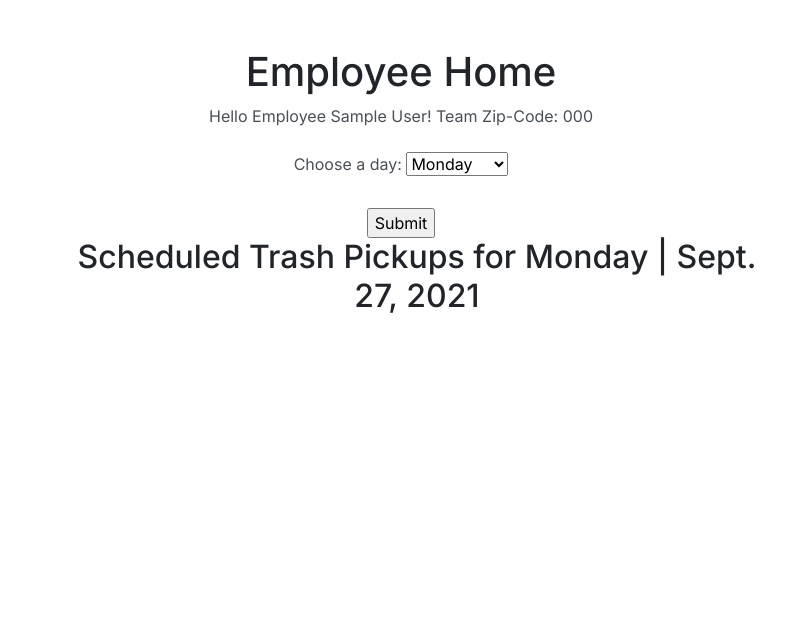
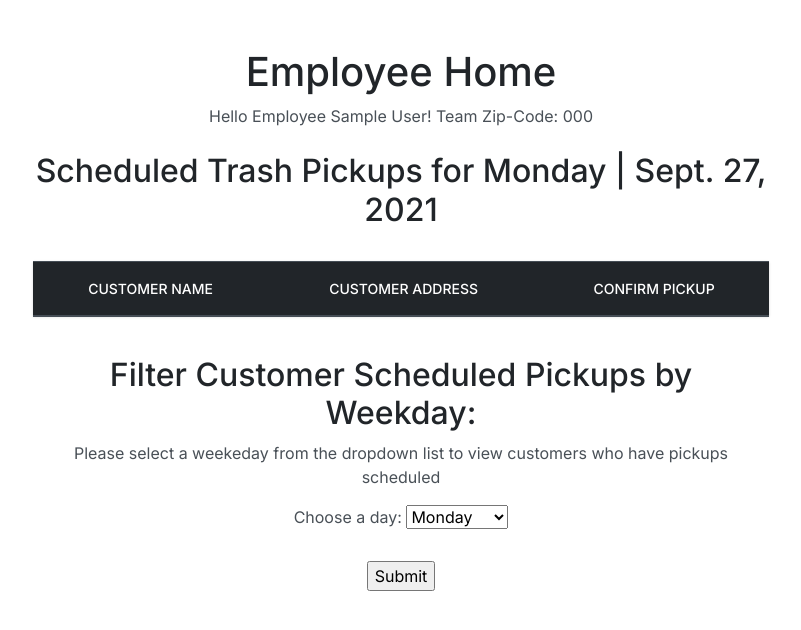
Before and after one commit to DustinFlynn297/TrashCollector, a Django app: page /employees/ in a window 1280 px wide. Shown: the part 67-697 px from the top of the page, without its empty margins (239-1040 px from the left). Run offline with Django 3.2, Linux system fonts and the light colour scheme; a user stored in the database is signed in; tables that the repository leaves empty hold one stand-in row (values such as "Sample post"); lists and menus that the app fills with data are empty; some libraries are stand-ins or nearby versions.

Commit message:
created table and comments for future needs

```diff
--- a/trash_collector/employees/templates/employees/index.html
+++ b/trash_collector/employees/templates/employees/index.html
@@ -5,27 +5,56 @@
 {% block content %}
   {% if user.is_authenticated %}
     Hello Employee {{ logged_in_employee.name}}! Team Zip-Code: {{logged_in_employee.zip_code}}
-
     <br>
     <br>
+    <h2>Scheduled Trash Pickups for {{weekday}} | {{today}} </h2>
+    <br>
 
-    <table class="employee-customer-tb">
+    <!--? Creates a table of customers with pickups scheduled -->
+    <table class="table table-hover table-dark text-center">
+      <thead>
+        <th scope="col">Customer Name</th>
+        <th scope="col">Customer Address</th>
+
+        <!-- TODO: Add customer profile -->
+        <!-- {% comment "col customer info" %}
+        <th scope="col">Customer Info</th>
+        {% endcomment %} -->
+
+        <th scope="col">Confirm Pickup</th>
+      </thead>
+      <!--? For each customer in scheduled_pickup populate row with data -->
       <tbody>
-        {% for customer in scheduled_pickup %}
-        <tr>
-          <!-- Row - Customer Info -->
-          <th scope="row"></th>
-          <td>{{customer.name}} | {{customer.address}}, {{customer.zip_code}}</td>
-          <td>
-            <a href="{% url 'employees:trash_picked_up' customer.id %}"><button type="button">Confirm</button></a>
-          </td>
-        </tr>
+        <tr>{% for customer in scheduled_pickup %}</tr>
+        <td>{{customer.name}}</td>
+        <td>{{customer.address}} {{customer.zip_code}}</td>
+
+        <!-- TODO: Add link to customer profile -->
+        <!-- {% comment 'table - link to customer profile' %}
+        <td>
+          <a href="{% url 'employees:customer_info' customer.id %}">
+            <i class="fas fa-address-card fa-3x"></i>
+          </a>
+        </td>
+        {% endcomment %} -->
+
+        <td>
+          <a href="{% url 'employees:trash_picked_up' customer.id %}">
+          <button type="button" class="btn btn-m btn-success">Confirm</button>
+          </a>
+        </td>
       </tbody>
-        {% endfor %}
+      {% endfor %}
     </table>
+    <br>
 
+    <!-- TODO: Create seperate page for selected customer info + map| customer_info.html -->
+    <!-- TODO: Create seperate page for all customers + map | my_customers.html  -->
 
-
+    <!-- TODO: Create seperate page for filter | filtered_customers.html -->
+    <h2>Filter Customer Scheduled Pickups by Weekday:</h2>
+    <p>Please select a weekeday from the dropdown list to view customers who have pickups scheduled</p>
+    <!-- TODO: Change to dropdown instead of select -->
     <form action="{% url 'employees:filter_by_day' %}" method='post'>
       {% csrf_token %}
       <label for="Weekday">Choose a day:</label>
@@ -44,12 +73,9 @@
 
     {% if filter_by_day != '' %}
     <ul>
-      <h2>Scheduled Trash Pickups for {{weekday}} | {{today}} </h2>
       <table class="employee-customer-tb">
         <tbody>
           {% for customer in filter_customers %}
-          <tr>
-            <!-- Row - Customer Info -->
             <th scope="row"></th>
             <td>{{customer.name}} | {{customer.address}}, {{customer.zip_code}}</td>
           </tr>
```
